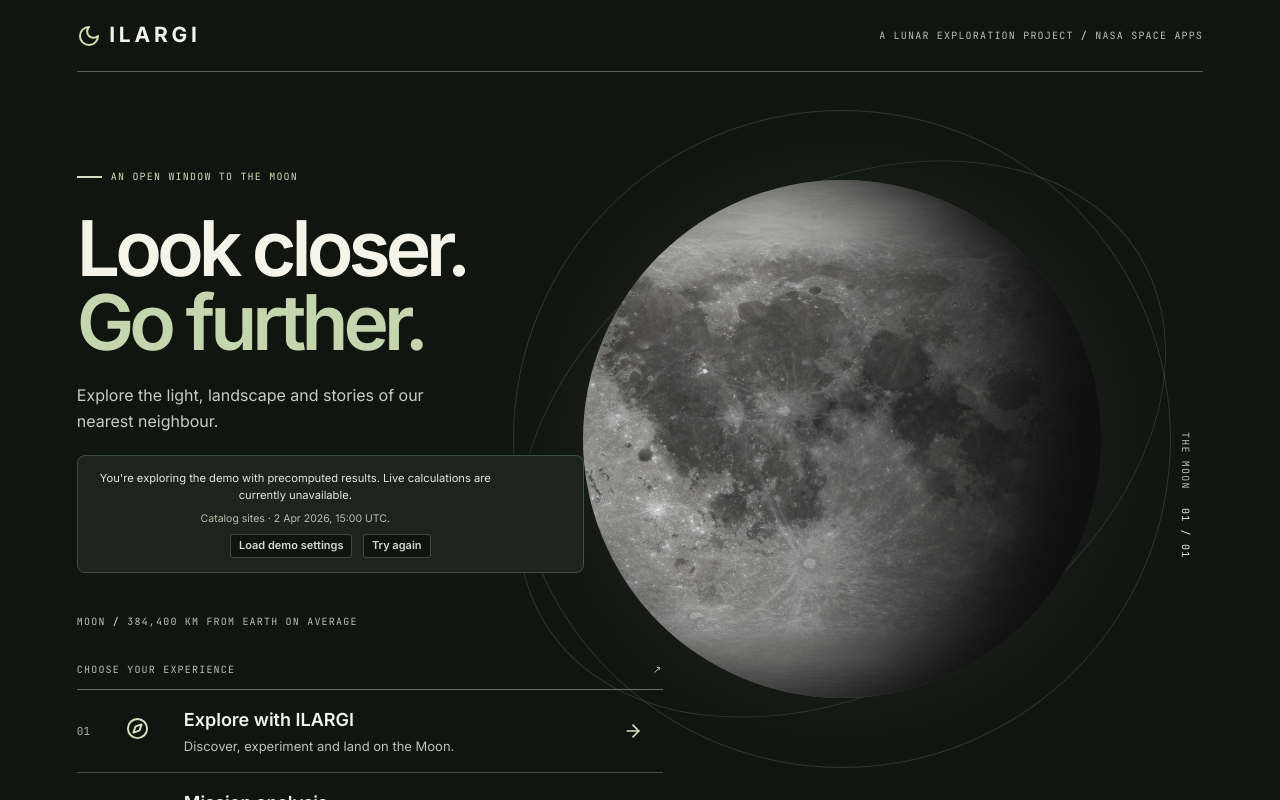
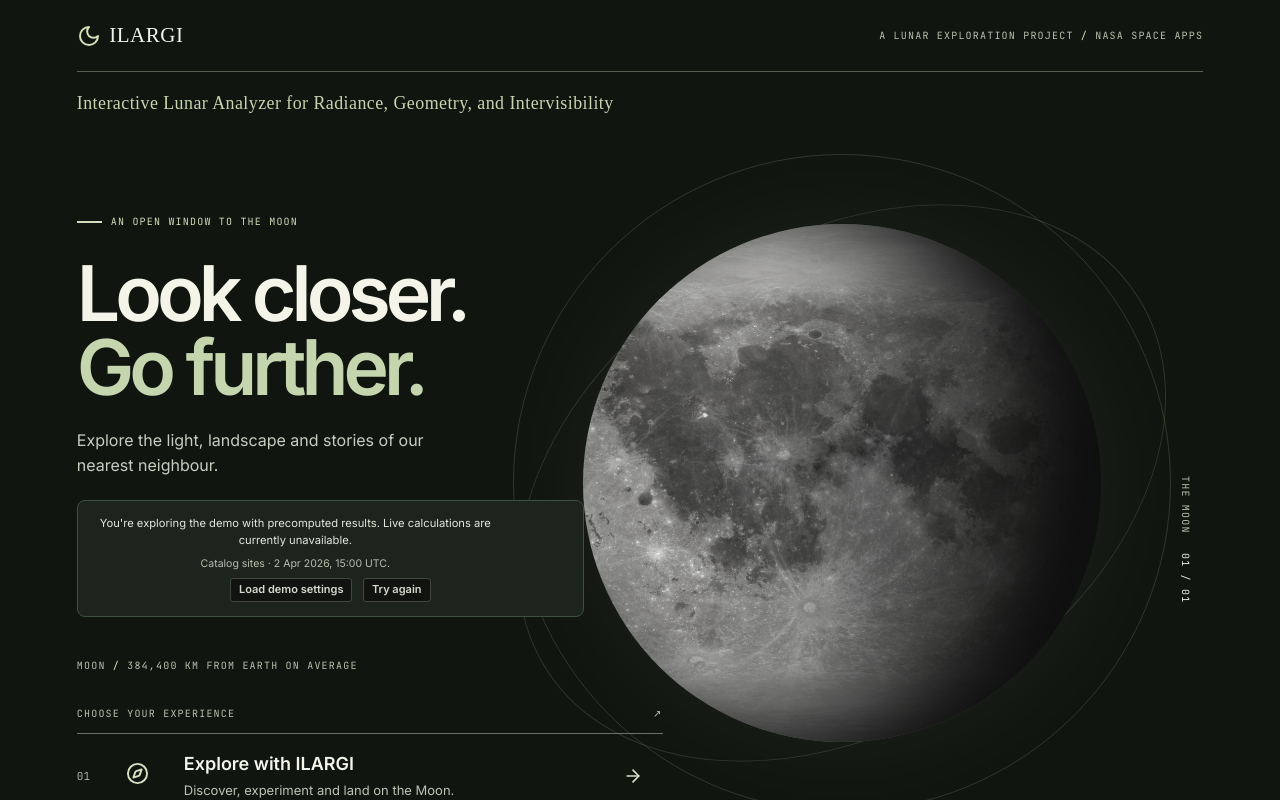
Before and after one commit to ChristianGonper/ILARGI-Project, a React (Vite) app in the folder web/: page / in a window 1280 px wide. Shown: the top 800 px of the page. Built offline with nearby package versions, Linux system fonts and the light colour scheme; no server answers.

Commit message:
Use the Ilargi address and Vasca typography for the project identity

```diff
--- a/web/src/components/HomeScreen.tsx
+++ b/web/src/components/HomeScreen.tsx
@@ -20,6 +20,9 @@ export function HomeScreen({ onSelectMode, demoNotice }: HomeScreenProps) {
           A LUNAR EXPLORATION PROJECT <span> / </span> NASA SPACE APPS
         </span>
       </header>
+      <div className="home-expanded-name">
+        Interactive Lunar Analyzer for Radiance, Geometry, and Intervisibility
+      </div>
       <main className="home-main">
         <div className="home-intro">
           <div className="home-kicker">
@@ -83,9 +86,7 @@ export function HomeScreen({ onSelectMode, demoNotice }: HomeScreenProps) {
         </section>
       </main>
       <footer className="home-footer">
-        <span>
-          ILARGI <i> / </i> INTERACTIVE LUNAR ANALYZER
-        </span>
+        <span>ILARGI</span>
         <span>BUILT FOR THE CURIOUS</span>
         <DataSourcesLink />
       </footer>
--- a/web/src/styles.css
+++ b/web/src/styles.css
@@ -3,6 +3,33 @@
 @import "./styles/education.css";
 @import "./styles/landing-game.css";
 @import "./styles/observatory.css";
+
+@font-face {
+  font-family: "Vasca";
+  src: url("/fonts/Vasca.ttf") format("truetype");
+  font-weight: 400;
+  font-style: normal;
+  font-display: swap;
+}
+
+.home-wordmark,
+.brand-title,
+.brand-sub,
+.home-expanded-name {
+  font-family: "Vasca", serif;
+  font-weight: 400;
+  letter-spacing: 0.025em;
+}
+
+.home-expanded-name {
+  width: 100%;
+  max-width: 1600px;
+  margin: 0 auto;
+  padding: 18px 0 0;
+  font-size: clamp(15px, 1.4vw, 21px);
+  line-height: 1.5;
+  color: #c5d5ae;
+}
 
 :focus-visible {
   outline: 2px solid var(--cyan);
```
Also changed, not shown: web/public/sources.md (+4 -0 lines), web/public/fonts/README.md (added), web/public/fonts/Vasca.ttf (added), 4 other files (tests, documents, lock files or other folders).
